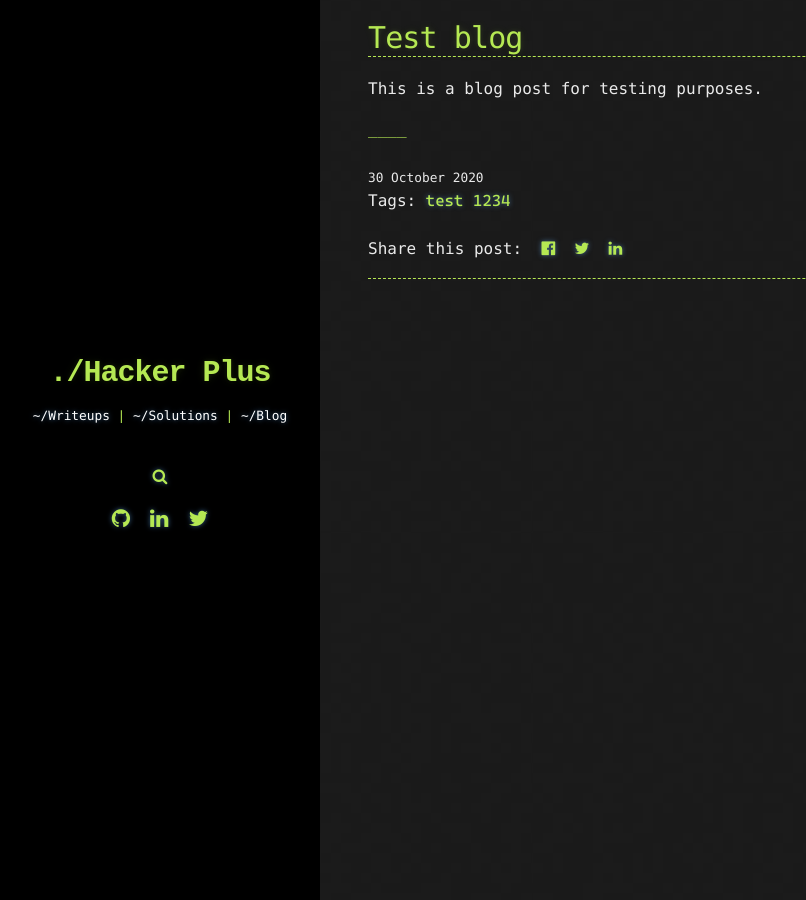
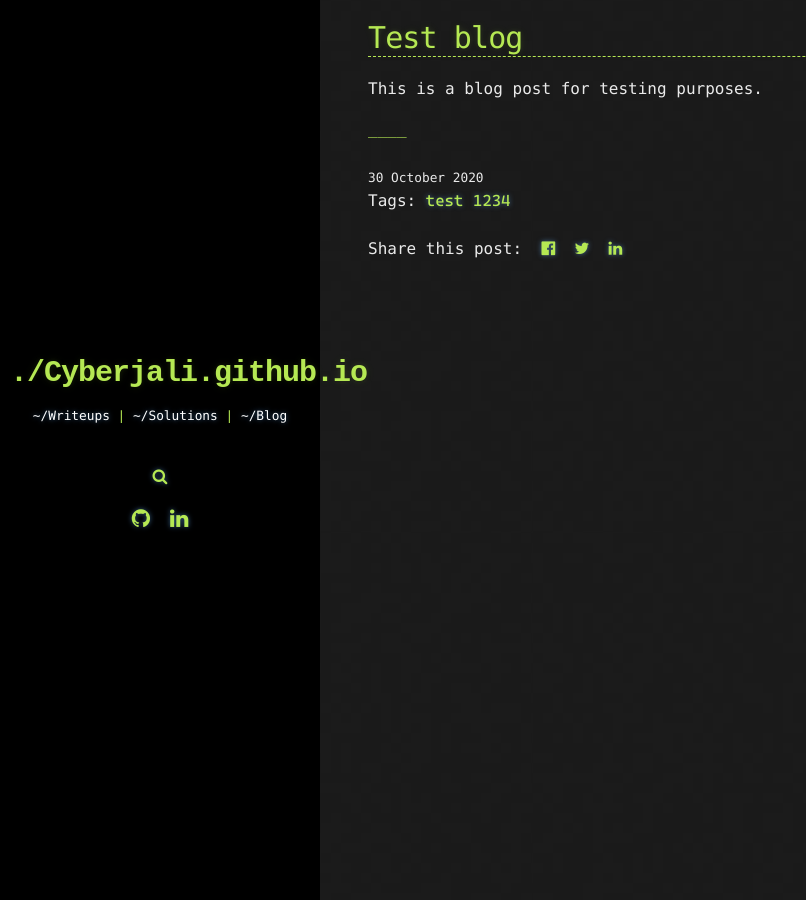
Before and after one commit to Cyberjali/Cyberjali.github.io, a Jekyll site: the page built from _blog/2020/test-blog.md, in a window 1280 px wide. Shown: the whole page, without its empty margins (0-806 px from the left). Built offline with Jekyll 4.4.1, drawn with Linux system fonts in a browser that asks for light colours; comment, search, counter and statistics services are not loaded; part of the change alters nothing that is shown.

Commit message:
Update _config.yml

```diff
--- a/_config.yml
+++ b/_config.yml
@@ -1,23 +1,23 @@
-title: Hacker Plus
-author: CaptainIRS
-description: The Hacker Plus Theme
+title:
+author:
+description:
 google_analytics:
 google_site_verification_content:
-disqus_forum_shortname: captainirs-github-io
+disqus_forum_shortname:
 
 #Usernames and badges
 htb_badge_no:
 thm_badge_no:
 show_thm_htb_badges_in_nav: false
-github_username: CaptainIRS
+github_username: Cyberjali
 gitlab:
 medium:
 stackoverflow:
 hacker_news:
-linkedin: rinish-sam
+linkedin: jakub-lipiński
 twitch:
 youtube:
-twitter: CaptainIRS
+twitter:
 facebook:
 instagram:
 reddit:
```
